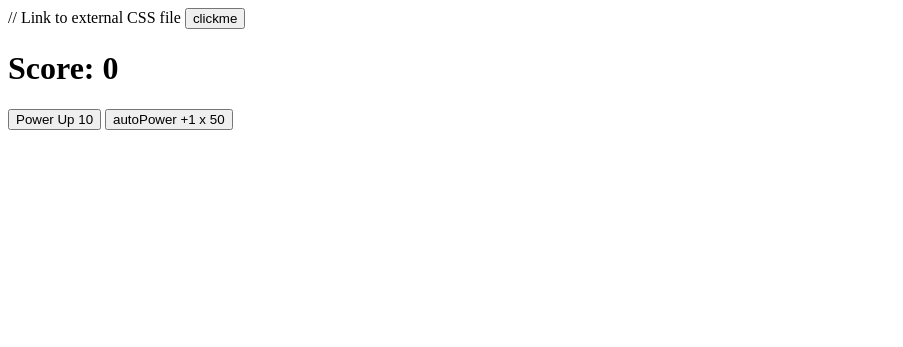
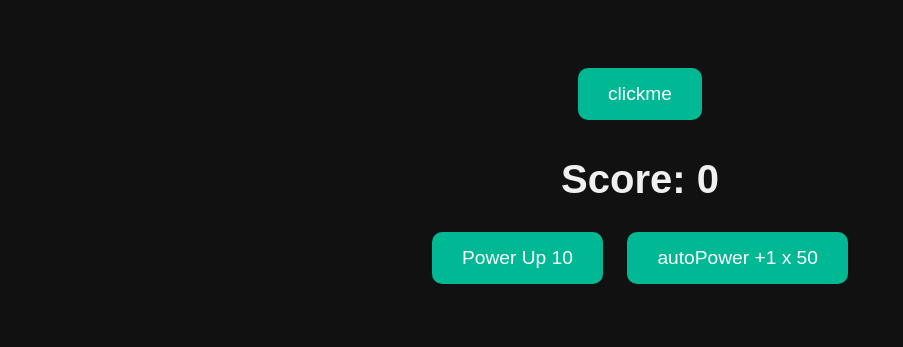
Before and after one commit to PoisoneD-Dog/clickerGame, a plain HTML site: page index.html in a window 1280 px wide. Shown: the whole page, without its empty margins (0-903 px from the left). Drawn offline with Linux system fonts and the light colour scheme.

Commit message:
feat: beautiful css

```diff
--- a/style.css
+++ b/style.css
@@ -0,0 +1,29 @@
+body {
+  background-color: #111;
+  color: #f0f0f0;
+  font-family: 'Arial', sans-serif;
+  text-align: center;
+  padding: 50px;
+}
+
+h1 {
+  font-size: 2.5em;
+  margin-bottom: 20px;
+}
+
+button {
+  background-color: #00b894;
+  color: white;
+  font-size: 1.2em;
+  border: none;
+  padding: 15px 30px;
+  margin: 10px;
+  border-radius: 10px;
+  cursor: pointer;
+  transition: transform 0.1s ease;
+}
+
+button:hover {
+  transform: scale(1.05);
+  background-color: #019875;
+}
```
Also changed, not shown: index.html (+1 -1 lines).
